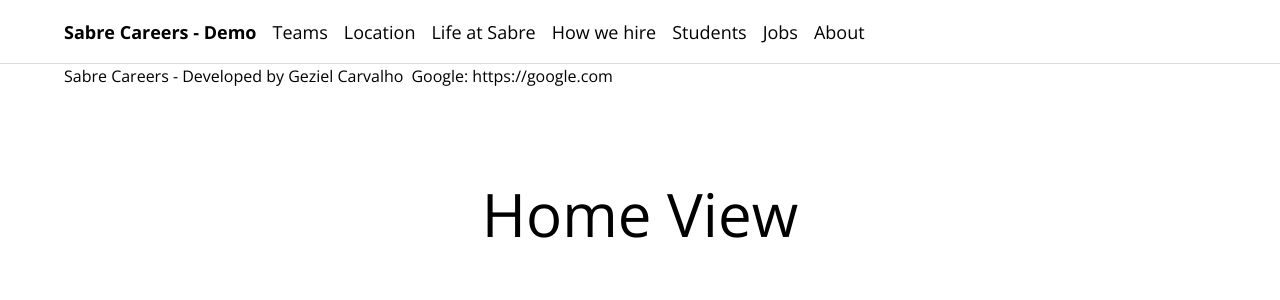
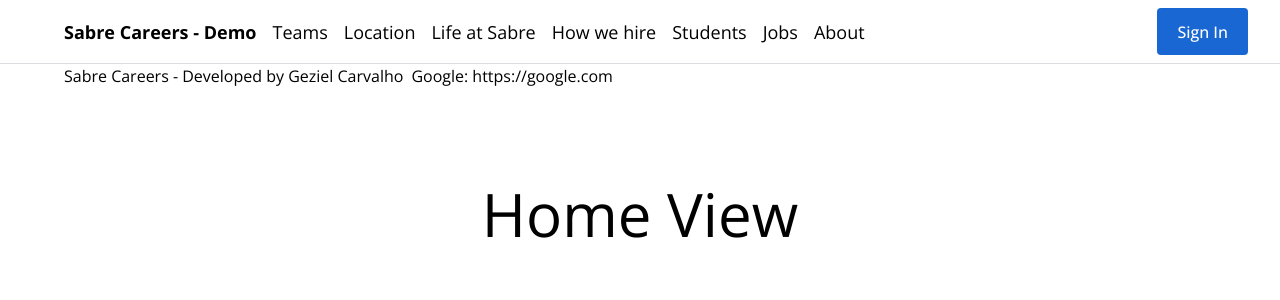
Before and after one commit to gezielcarvalho/vuejs-masterclass, a Vue app: page / in a window 1280 px wide. Shown: the top 300 px of the page. Built offline with nearby package versions, Linux system fonts and the light colour scheme.

Commit message:
Refactor MainNav to add ActionButton component and update template

```diff
--- /dev/null
+++ b/src/components/ActionButton.vue
@@ -0,0 +1,4 @@
+<script setup lang="ts"></script>
+<template>
+  <button class="rounded border-0 bg-brand-blue-1 px-5 py-2 font-medium text-white">Sign In</button>
+</template>
--- a/src/components/MainNav.vue
+++ b/src/components/MainNav.vue
@@ -1,6 +1,7 @@
 <script setup lang="ts">
   import { onMounted, onUnmounted, onUpdated, ref } from "vue";
   import { RouterLink } from "vue-router";
+  import ActionButton from "@/components/ActionButton.vue";
 
   const companyName = ref("Sabre Careers");
   const author = ref({ firstName: "Geziel", lastName: "Carvalho" });
@@ -31,7 +32,7 @@
 <template>
   <nav class="fixed left-0 top-0 h-16 w-full bg-white">
     <div
-      class="mx-auto flex h-full flex-nowrap justify-between border-b border-solid border-brand-gray-1 px-8">
+      class="mx-auto flex h-full flex-nowrap justify-between border-b border-solid border-brand-gray-1 px-8 py-2">
       <div class="flex h-full items-center space-x-2 pl-8 text-lg">
         <RouterLink class="font-bold" to="/">{{ companyName }} - Demo</RouterLink>
         <ul class="flex h-full list-none items-center space-x-4">
@@ -40,7 +41,7 @@
           </li>
         </ul>
       </div>
-      <h2 class="ml-8 flex h-full items-center text-sm"></h2>
+      <ActionButton />
     </div>
   </nav>
   <p class="p-16">
```
